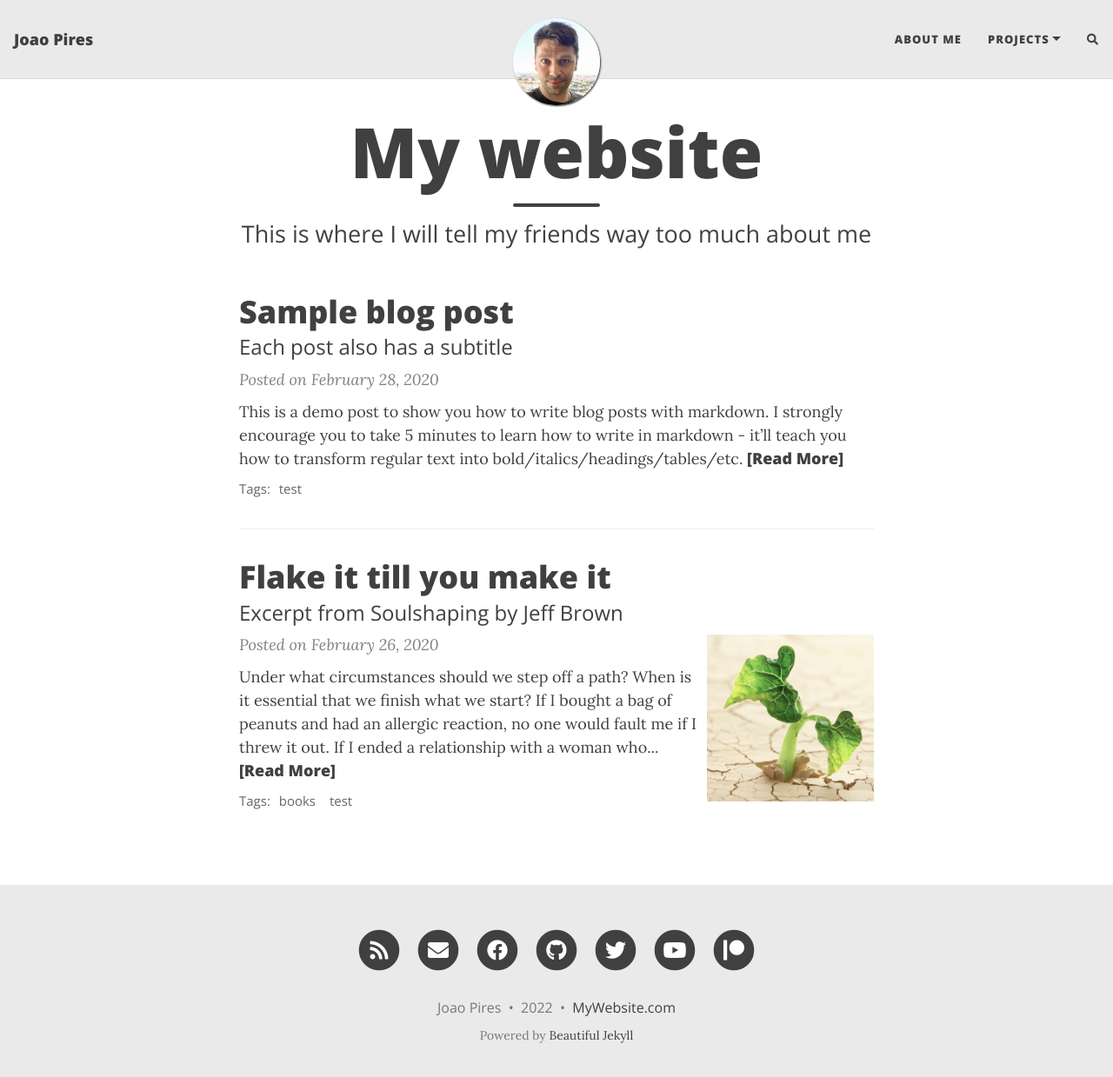
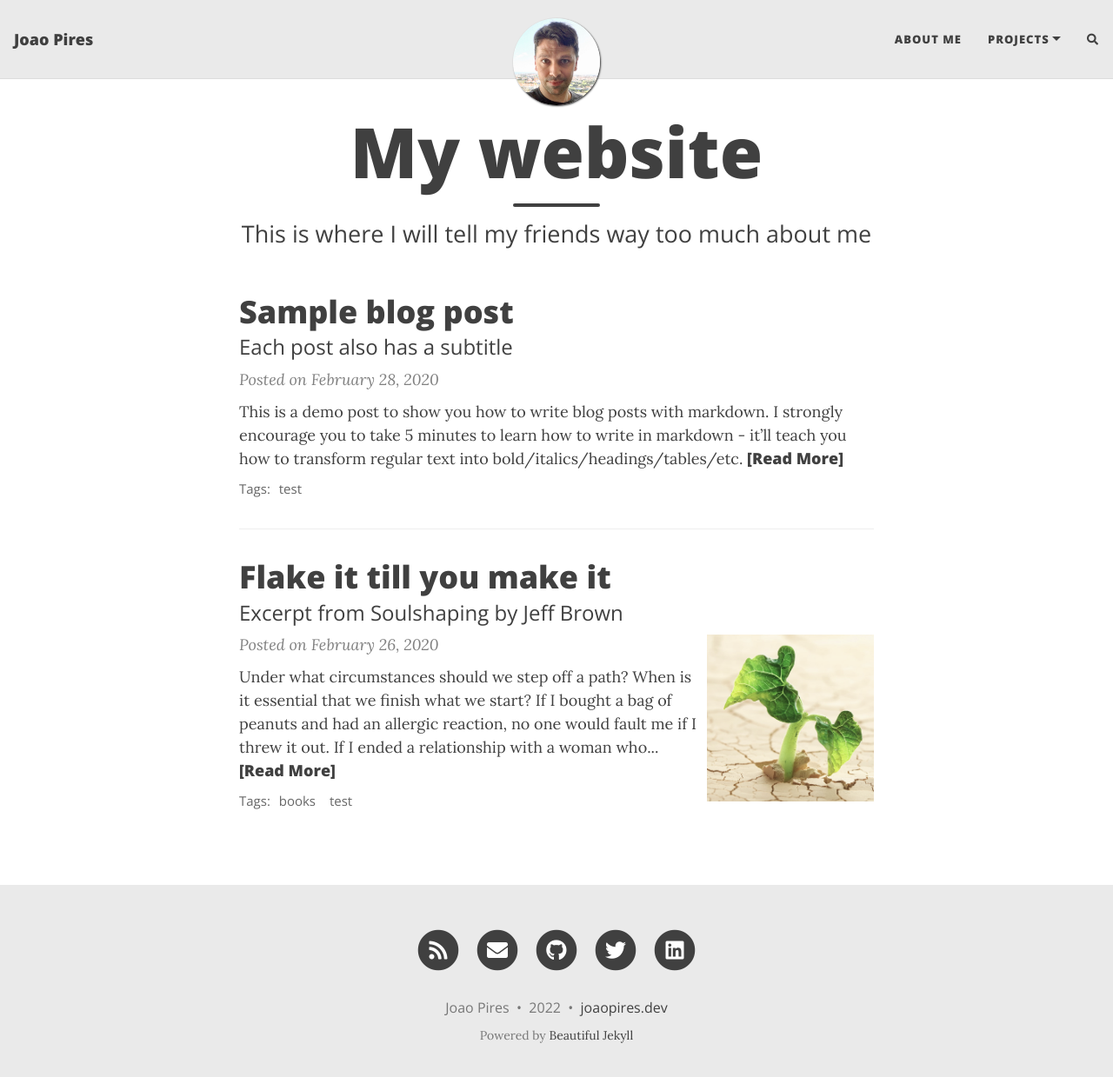
Before and after one commit to joaoc-pires/zeroloop.org, a Jekyll site: the page built from index.html, in a window 1280 px wide and 1252 px high. Shown: the top 1239 px of the window at 87% size. Built offline with Jekyll 4.4.1, drawn with Linux system fonts in a browser that asks for light colours; nearby versions of some CDN libraries; the list of posts is cut into pages by our own code; comment, search, counter and statistics services are not loaded; some of the changed lines change nothing that is shown.

Commit message:
Update _config.yml

```diff
--- a/_config.yml
+++ b/_config.yml
@@ -38,16 +38,13 @@ round-avatar: true
 # Select the social network links that you want to show in the footer.
 # Uncomment the links you want to show and add your information to each one.
 social-network-links:
-  email: "someone@example.com"
+  email: "mail@joaopires.dev"
   rss: true  # remove this line if you don't want to show an RSS link at the bottom
-  facebook: deanattali
-  github: daattali
-  twitter: daattali
-  patreon: DeanAttali
-  youtube: c/daattali
+  github: joaoc-pires
+  twitter: _joaocpires
 #  medium: yourname
 #  reddit: yourname
-#  linkedin: daattali
+  linkedin: joao-carlos-pires-0634b6b3
 #  xing: yourname
 #  stackoverflow: "3943160/daattali"
 #  snapchat: deanat78
@@ -66,20 +63,20 @@ social-network-links:
 
 # If you want your website to generate an RSS feed, provide a description
 # The URL for the feed will be https://<your_website>/feed.xml
-rss-description: This website is a virtual proof that I'm awesome
+rss-description: This is where I will tell the world way too much about myself
 
 # --- General options --- #
 
 # Select which social network share links to show in posts
 share-links-active:
   twitter: true
-  facebook: true
+  facebook: false
   linkedin: true
   vk: false
 
 # How to display the link to your website in the footer
 # Remove this if you don't want a link in the footer
-url-pretty: "MyWebsite.com"
+url-pretty: "joaopires.dev"
 
 # Excerpt word length - Truncate the excerpt of each post on the feed page to the specified number of words
 excerpt_length: 50
@@ -211,7 +208,7 @@ date_format: "%B %-d, %Y"
 # --- You don't need to touch anything below here (but you can if you want) --- #
 
 # Output options (more information on Jekyll's site)
-timezone: "America/Toronto"
+timezone: "Europe/Lisbon"
 markdown: kramdown
 highlighter: rouge
 permalink: /:year-:month-:day-:title/
```
